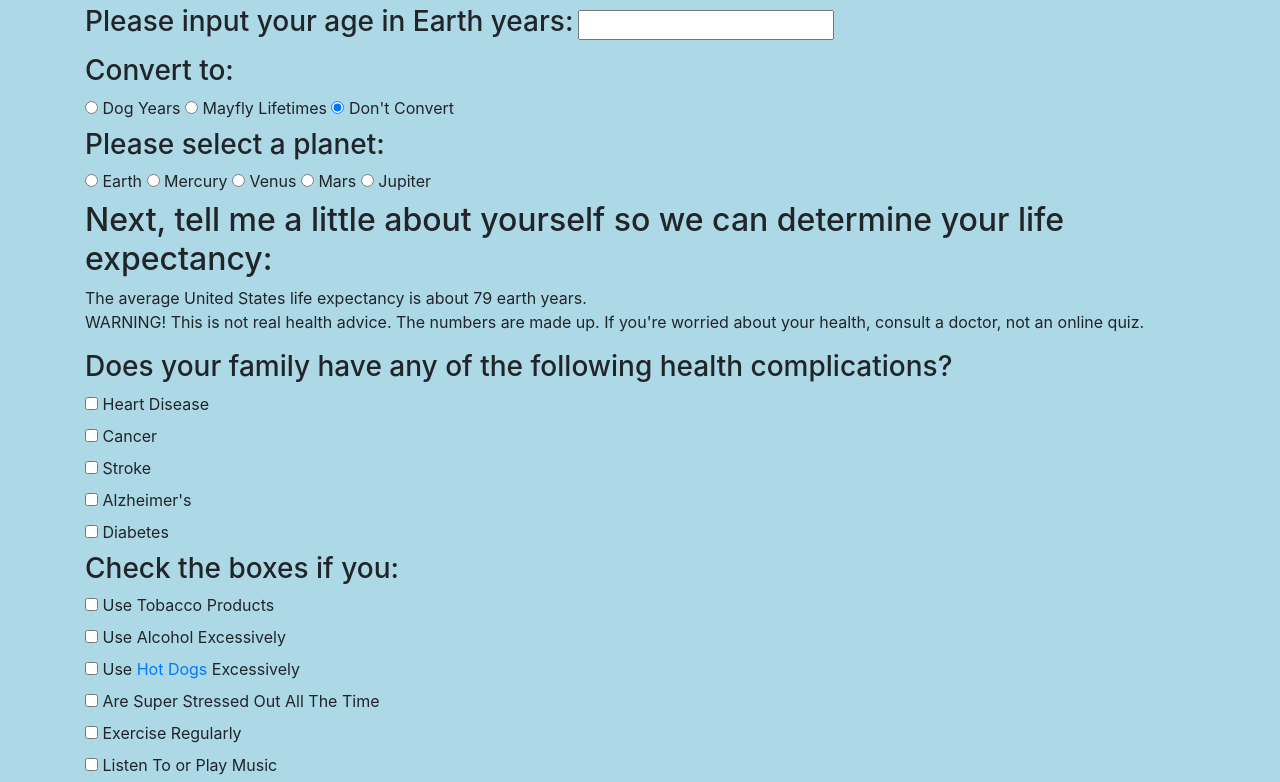
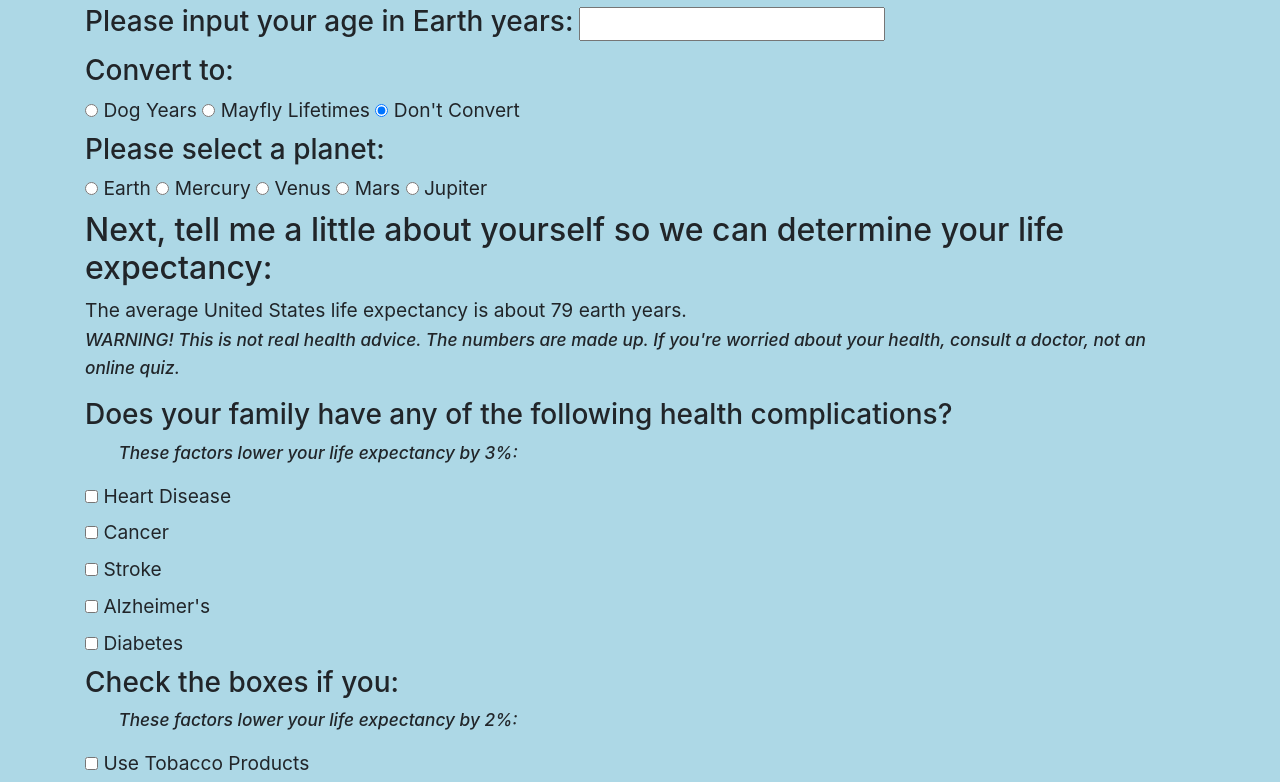
Before and after one commit to ChristopherMNeal/super-galactic-age-calculator, a website built with webpack: page src/index.html in a window 1280 px wide. Shown: the part 101-883 px from the top of the page. Built offline with nearby package versions, Linux system fonts and the light colour scheme.

Commit message:
Add index.html content and CSS styling

```diff
--- a/src/css/styles.css
+++ b/src/css/styles.css
@@ -1,5 +1,6 @@
 body {
   background-color: lightblue;
+  font-size: 1.2em;
 }
 
 .alerts {
@@ -8,3 +9,10 @@ body {
   font-size: 2em;
   font-style: italic;
 }
+
+.aside {
+  font-style: italic;
+  text-indent: 3ch;
+  font-weight: 500;
+  font-size: .9em;
+}
--- a/src/index.html
+++ b/src/index.html
@@ -31,8 +31,9 @@
       <input type="radio" id="jupiter" name="planet" value="Jupiter">
       <label for="jupiter">Jupiter</label>
       <h2>Next, tell me a little about yourself so we can determine your life expectancy:</h2>
-      <p>The average United States life expectancy is about 79 earth years.<br>WARNING! This is not real health advice. The numbers are made up. If you're worried about your health, consult a doctor, not an online quiz.</p>
+      <p>The average United States life expectancy is about 79 earth years.<br><span  class="aside">WARNING! This is not real health advice. The numbers are made up. If you're worried about your health, consult a doctor, not an online quiz.</span></p>
       <h3>Does your family have any of the following health complications?</h3>
+      <p class="aside">These factors lower your life expectancy by 3%:</p>
       <input type="checkbox" id="heart-disease" name="genetics" value="heart-disease">
       <label for="heart-disease">Heart Disease</label><br>
       <input type="checkbox" id="cancer" name="genetics" value="cancer">
@@ -44,6 +45,7 @@
       <input type="checkbox" id="diabetes" name="genetics" value="diabetes">
       <label for="diabetes">Diabetes</label><br>
       <h3>Check the boxes if you:</h3>
+      <p class="aside">These factors lower your life expectancy by 2%:</p>
       <input type="checkbox" id="tobacco" name="lifestyle-neg" value="tobacco">
       <label for="tobacco">Use Tobacco Products</label><br>
       <input type="checkbox" id="alcohol" name="lifestyle-neg" value="alcohol">
@@ -52,6 +54,7 @@
       <label for="hotdogs">Use <a href="https://www.cnn.com/2021/08/27/health/hot-dog-could-shorten-life-trnd-wellness-scn/index.html">Hot Dogs</a> Excessively</label><br>
       <input type="checkbox" id="stress" name="lifestyle-neg" value="stress">
       <label for="stress">Are Super Stressed Out All The Time</label><br>
+      <p class="aside">These factors raise your life expectancy by 2.5%:</p>
       <input type="checkbox" id="exercise" name="lifestyle-pos" value="exercise">
       <label for="exercise">Exercise Regularly</label><br>
       <input type="checkbox" id="music" name="lifestyle-pos" value="music">
```
